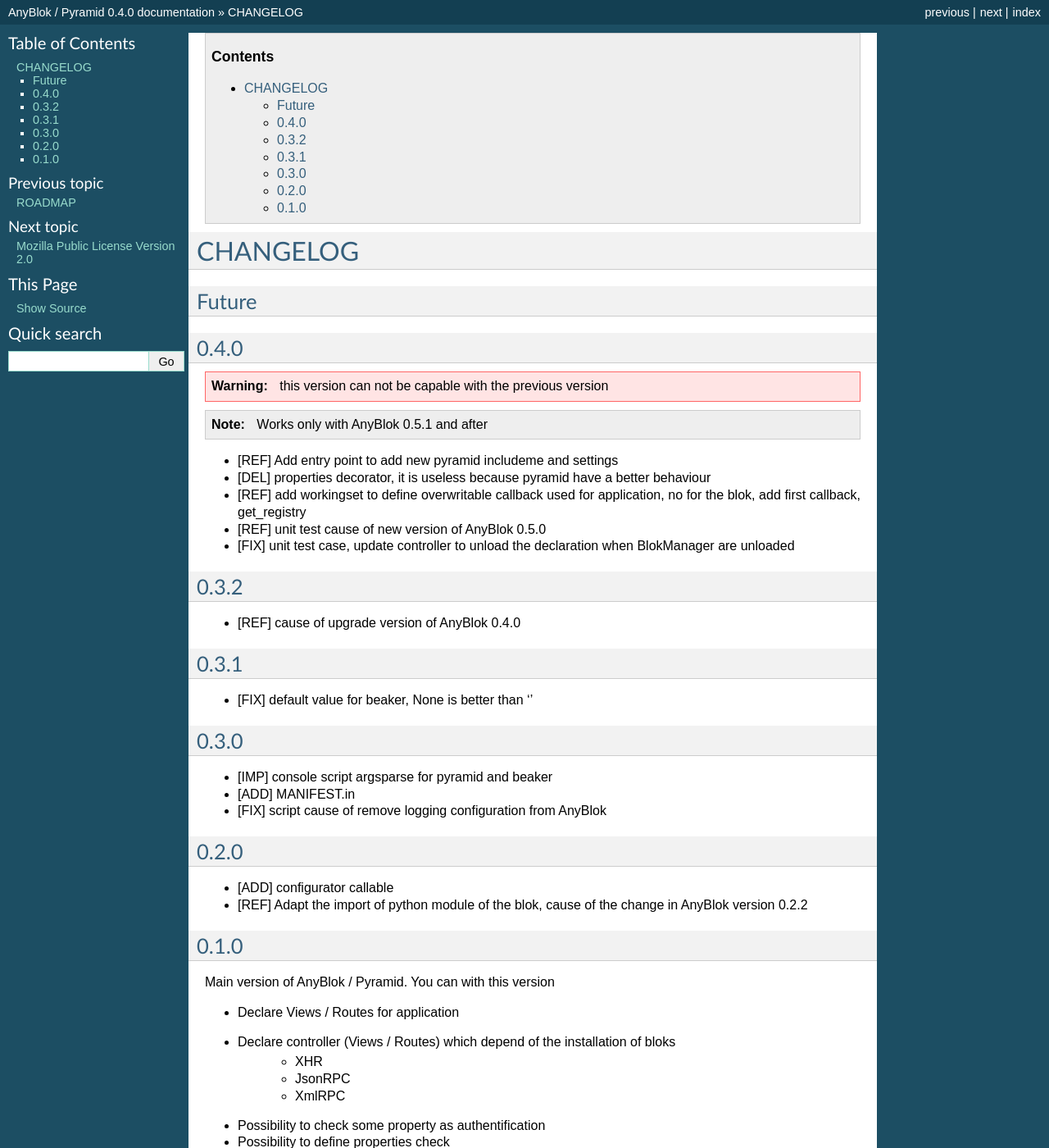
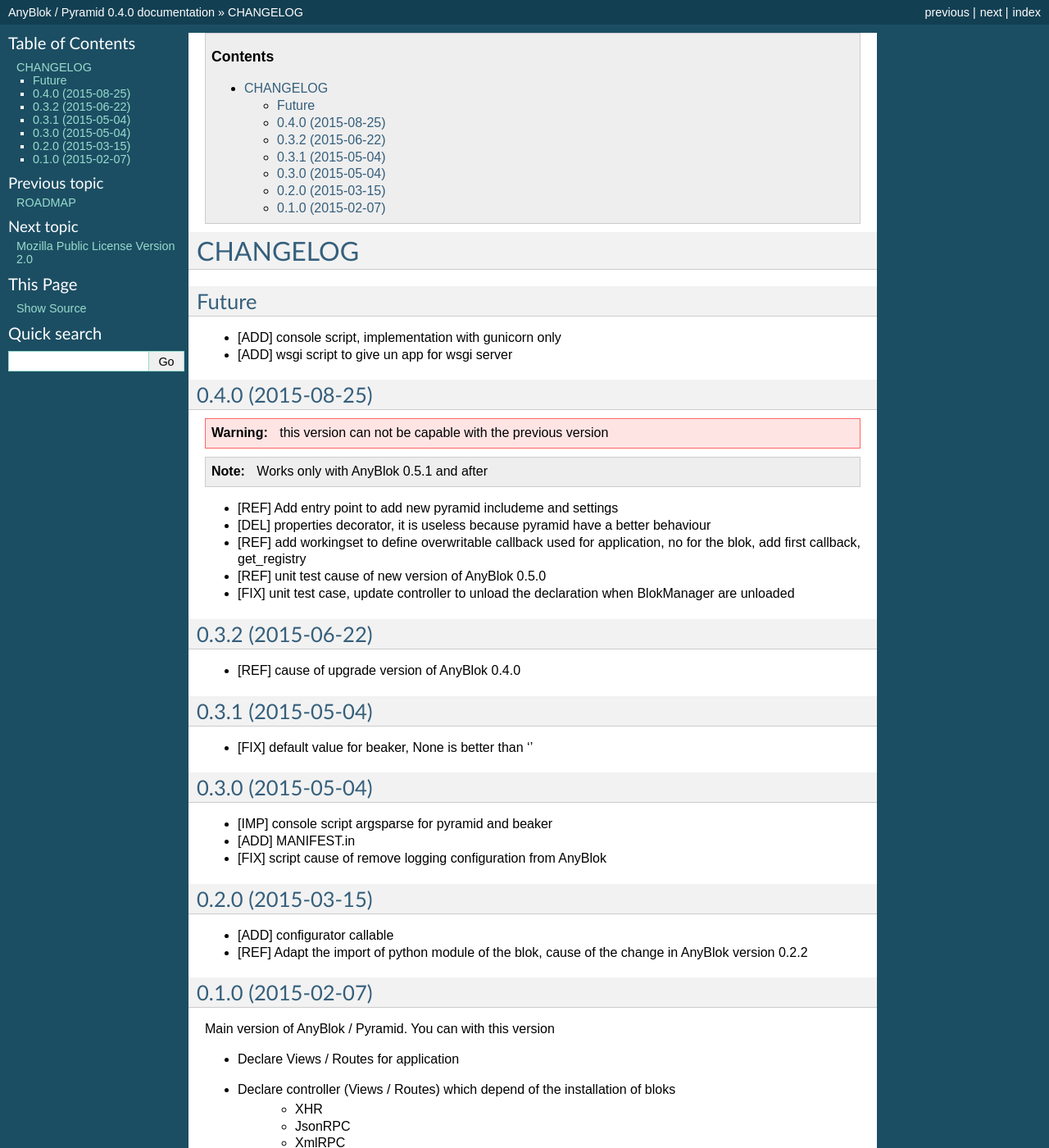
Before and after one commit to AnyBlok/Anyblok_Pyramid, a Sphinx documentation site: the page built from doc/CHANGES.rst, in a window 1280 px wide and 1400 px high. Shown: the whole window at 82% size. Built offline with Sphinx 7.4.7, drawn with Linux system fonts in a browser that asks for light colours; the version number is read from the project's files by our own code.

Commit message:
Update doc

```diff
--- a/doc/CHANGES.rst
+++ b/doc/CHANGES.rst
@@ -14,8 +14,11 @@
 Future
 ------
 
-0.4.0
------
+* [ADD] console script, implementation with gunicorn only
+* [ADD] wsgi script to give un app for wsgi server
+
+0.4.0 (2015-08-25)
+------------------
 
 .. warning::
 
@@ -34,33 +37,33 @@
 * [FIX] unit test case, update controller to unload the declaration when
   BlokManager are unloaded
 
-0.3.2
------
+0.3.2 (2015-06-22)
+------------------
 
 * [REF] cause of upgrade version of AnyBlok 0.4.0
 
-0.3.1
------
+0.3.1 (2015-05-04)
+------------------
 
 * [FIX] default value for beaker, None is better than ''
 
-0.3.0
------
+0.3.0 (2015-05-04)
+------------------
 
 * [IMP] console script argsparse for pyramid and beaker
 * [ADD] MANIFEST.in
 * [FIX] script cause of remove logging configuration from AnyBlok
 
-0.2.0
------
+0.2.0 (2015-03-15)
+------------------
 
 * [ADD] configurator callable
 * [REF] Adapt the import of python module of the blok, cause of the change in
   AnyBlok version 0.2.2
 
 
-0.1.0
------
+0.1.0 (2015-02-07)
+------------------
 
 Main version of AnyBlok / Pyramid. You can with this version
 
```
